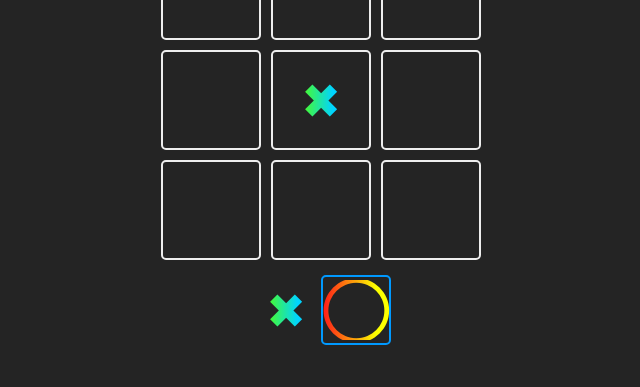
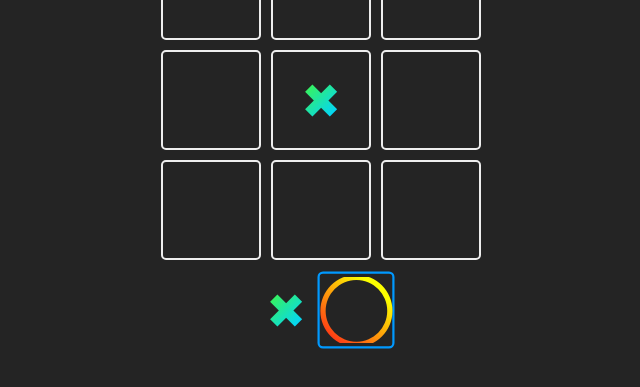
Before and after one commit to PabloMedialdeaTorres/Aprediendo-React, a React (Vite) app in the folder projects/01-tick-tack-toe/: page / in a window 1280 px wide. Both pictures are taken after a click on the element 640 px from the left and 325 px from the top of the page. Shown: the part 225-612 px from the top of the page, without its empty margins (319-959 px from the left). Built offline with nearby package versions, Linux system fonts and the light colour scheme.

Commit message:
Transition hinzugefügt

```diff
--- a/projects/01-tick-tack-toe/src/App.jsx
+++ b/projects/01-tick-tack-toe/src/App.jsx
@@ -21,11 +21,14 @@ function App() {
 
   // null es que no hay ganador, false es que hay empate
   const [winner, setWinner] = useState(null);
+  const [resetFadeIn, setResetFadeIn] = useState(false);
 
   const restart = () => {
     setBoard(Array(9).fill(null));
-    setTurn(winner);
+    winner ? setTurn(winner) : setTurn(TURNS.X);
     setWinner(null);
+    setResetFadeIn(true);
+    setTimeout(() => setResetFadeIn(false), 100);
     window.localStorage.removeItem("board");
     window.localStorage.removeItem("turn");
   };
@@ -62,7 +65,11 @@ function App() {
     <main className="board">
       <h1>Tic tac toe</h1>
       <button onClick={restart}>Restart</button>
-      <Board board={board} updateBoard={updateBoard}></Board>
+      <Board
+        board={board}
+        updateBoard={updateBoard}
+        resetFadeIn={resetFadeIn}
+      ></Board>
       <section className="turn">
         <Square isSelected={turn === TURNS.X}>{TURNS.X}</Square>
         <Square isSelected={turn === TURNS.O}>{TURNS.O} </Square>
--- a/projects/01-tick-tack-toe/src/components/board.jsx
+++ b/projects/01-tick-tack-toe/src/components/board.jsx
@@ -1,11 +1,16 @@
 import { Square } from "./square";
 
-export function Board({ board, updateBoard }) {
+export function Board({ board, updateBoard, resetFadeIn }) {
   return (
     <section className="game">
       {board.map((square, index) => {
         return (
-          <Square key={index} updateBoard={updateBoard} index={index}>
+          <Square
+            key={index}
+            updateBoard={updateBoard}
+            index={index}
+            resetFadeIn={resetFadeIn}
+          >
             {square}
           </Square>
         );
--- a/projects/01-tick-tack-toe/src/components/square.jsx
+++ b/projects/01-tick-tack-toe/src/components/square.jsx
@@ -1,17 +1,33 @@
 import { TURNS } from "../constants/constants";
+import { useEffect, useState } from "react";
 
-export const Square = ({ children, isSelected, updateBoard, index }) => {
+export const Square = ({
+  children,
+  isSelected,
+  updateBoard,
+  resetFadeIn,
+  index,
+}) => {
+  const [fadeIn, setFadeIn] = useState(false);
   const className = `square ${isSelected ? "is-selected" : ""}`;
   const classForPlayerColor =
     children === TURNS.X ? "is-x" : children === "=" ? "is-tie" : "is-o";
+  const fadeClass = fadeIn ? "fade-in" : "";
+
+  useEffect(() => {
+    if (resetFadeIn) {
+      setFadeIn(false);
+    }
+  }, [resetFadeIn]);
 
   const handelClick = () => {
     updateBoard(index);
+    setFadeIn(true);
   };
 
   return (
     <div onClick={handelClick} className={className} key={index}>
-      <span className={classForPlayerColor}>{children}</span>
+      <span className={`${classForPlayerColor} ${fadeClass}`}>{children}</span>
     </div>
   );
 };
--- a/projects/01-tick-tack-toe/src/components/winner.jsx
+++ b/projects/01-tick-tack-toe/src/components/winner.jsx
@@ -2,7 +2,7 @@ export function Winner({ winner, restart, Square }) {
   if (winner === null) {
     return null;
   }
-  const winnerText = winner === false ? "Tie" : "Won";
+  const winnerText = winner === false ? "Tie!" : "Won!";
 
   return (
     <section className="winner">
--- a/projects/01-tick-tack-toe/src/index.css
+++ b/projects/01-tick-tack-toe/src/index.css
@@ -83,7 +83,8 @@ body {
 
 .square.is-selected {
   border: 2px solid #09f;
-  transition: border .5s;
+  transform: scale(1.1);
+  transition: border .5s, transform .5s;
 }
 
 .winner {
@@ -138,7 +139,8 @@ body {
   background-clip: inherit;
   -webkit-background-clip: text;
   -webkit-text-fill-color: transparent;
-  background-image: linear-gradient(90deg, rgba(153,255,11,1) 0%, rgba(78,255,25,1) 0%, rgba(0,212,255,1) 79%);
+  background-image: linear-gradient(135deg, rgba(153,255,11,1) 0%, rgba(78,255,25,1) 0%, rgba(0,212,255,1) 79%);
+  transition: background-image .5s;
 }
 
 .is-o{
@@ -148,7 +150,7 @@ body {
   background-clip: inherit;
   -webkit-background-clip: text;
   -webkit-text-fill-color: transparent;
-  background-image: linear-gradient(90deg, rgba(153,255,11,1) 0%, rgba(255,25,25,1) 0%, rgba(252,255,0,1) 79%);
+  background-image: linear-gradient(40deg, rgba(153,255,11,1) 0%, rgba(255,25,25,1) 0%, rgba(252,255,0,1) 79%);
 }
 
 .is-tie{
@@ -160,3 +162,12 @@ body {
   -webkit-text-fill-color: transparent;
   background-image: linear-gradient(90deg, rgba(153,255,11,1) 0%, rgba(25,219,255,1) 0%, rgba(255,0,236,1) 79%);
 }
+
+@keyframes fadeIn {
+  from { opacity: 0; }
+  to { opacity: 1; }
+}
+
+.fade-in {
+  animation: fadeIn 0.2s ease-in;
+}
```
